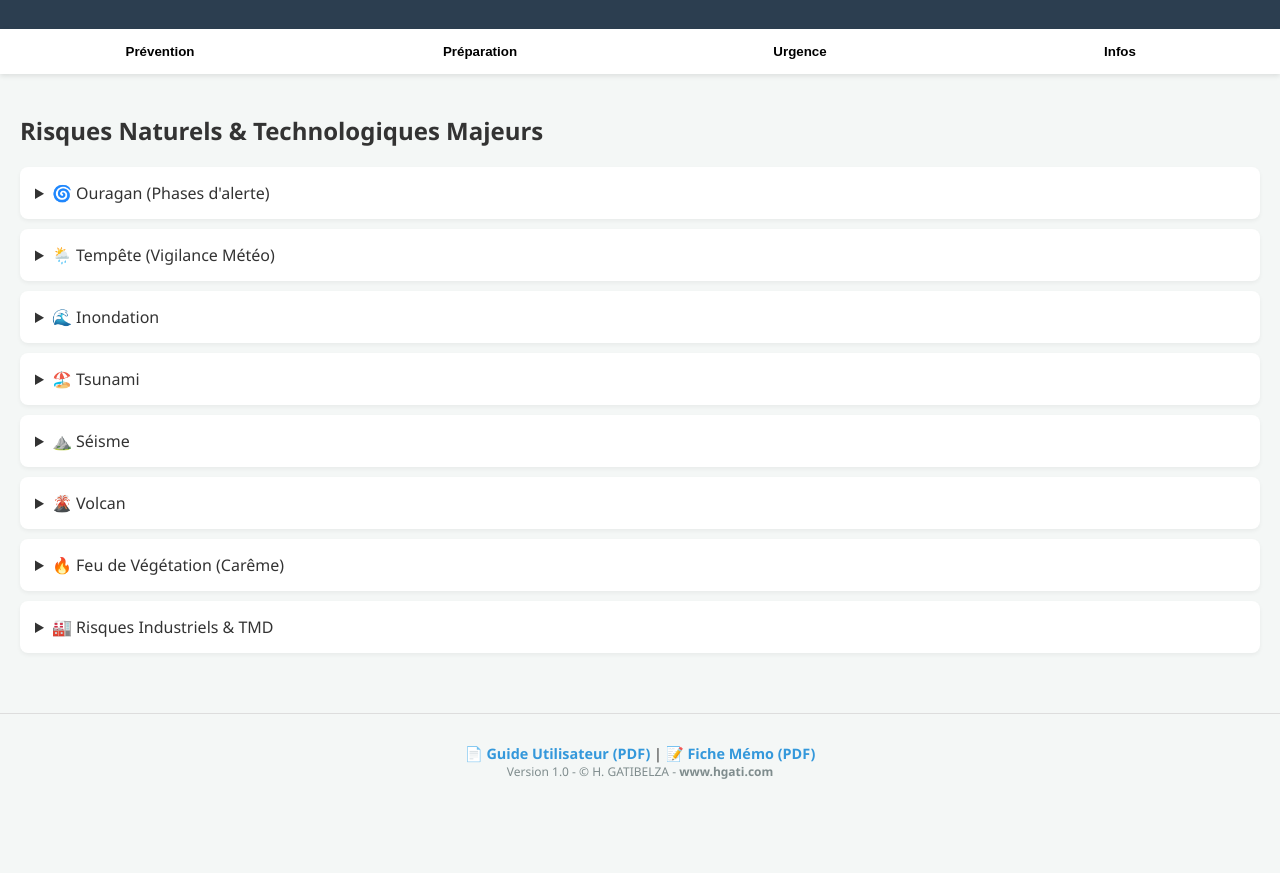
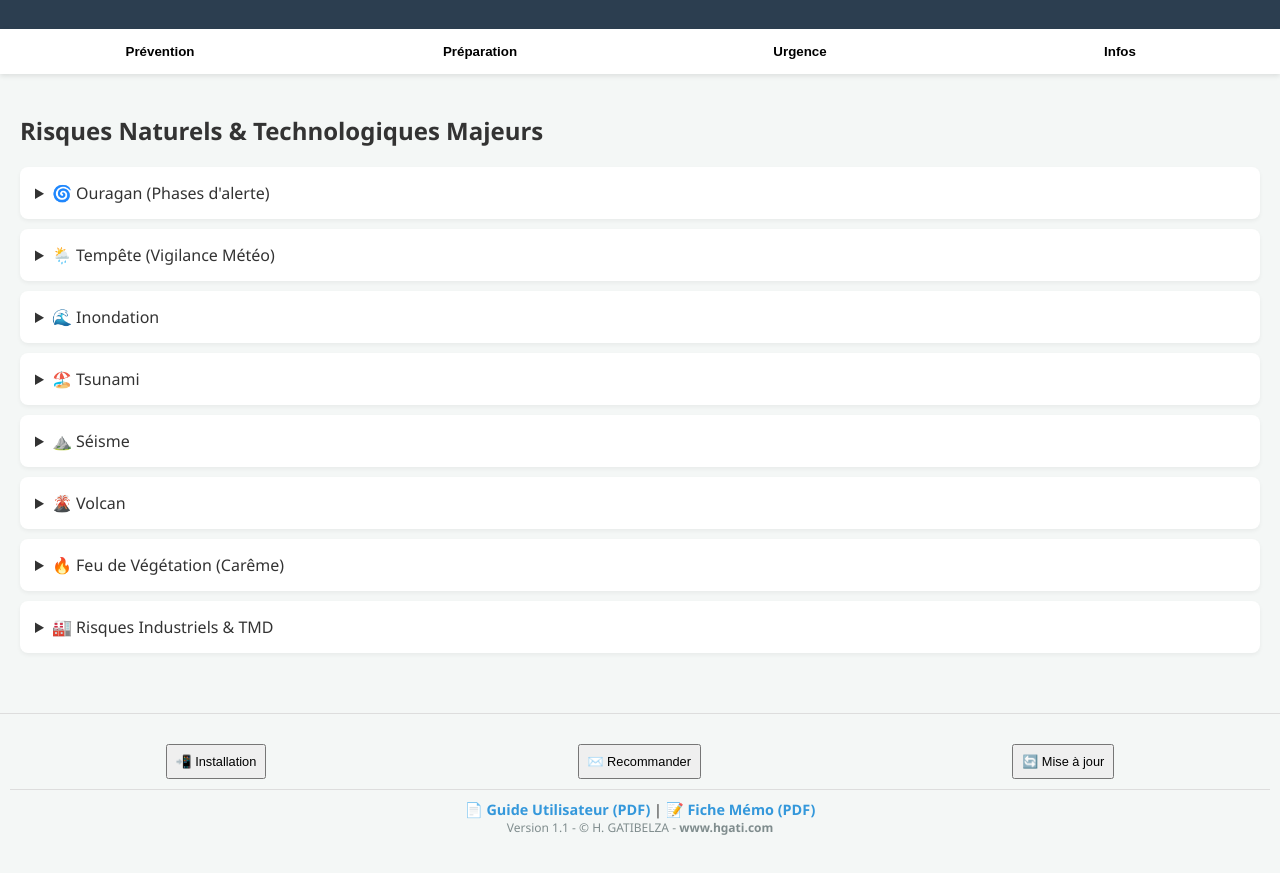
Before and after one commit to hgatibelza-cyber/pims-antilles, a plain HTML site: page index.html in a window 1280 px wide. Shown: the part 127-1000 px from the top of the page. Before the commit the page ends 977 px from the top, so only its background shows below. Drawn offline with Linux system fonts and the light colour scheme.

Commit message:
Add files via upload

```diff
--- a/index.html
+++ b/index.html
@@ -219,13 +219,71 @@
 
     <script src="script.js"></script>
 
-    <footer>
+  <footer>
+        <div class="footer-actions" style="display: flex; justify-content: space-around; padding: 10px 0; border-bottom: 1px solid #ddd; margin-bottom: 10px;">
+            <button id="installBtn" onclick="handleInstall()" style="padding: 8px; font-size: 0.8em; cursor: pointer;">📲 Installation</button>
+            <button onclick="handleRecommend()" style="padding: 8px; font-size: 0.8em; cursor: pointer;">✉️ Recommander</button>
+            <button onclick="handleUpdate()" style="padding: 8px; font-size: 0.8em; cursor: pointer;">🔄 Mise à jour</button>
+        </div>
+
         <div style="margin-top: 10px; font-size: 0.9em;">
             <a href="PIMS%20Antilles%20-%20Guide%20Utilisateur.pdf" target="_blank" style="color: #3498db; text-decoration: none;">📄 Guide Utilisateur (PDF)</a> |
             <a href="PIMS%20Antilles%20-%20Fiche%20Mémo.pdf" target="_blank" style="color: #3498db; text-decoration: none;">📝 Fiche Mémo (PDF)</a>
-        <p>Version 1.0 - &copy; H. GATIBELZA - <a href="https://www.hgati.com" target="_blank">www.hgati.com</a></p>
+            <p>Version 1.1 - &copy; H. GATIBELZA - <a href="https://www.hgati.com" target="_blank">www.hgati.com</a></p>
         </div>
     </footer>
 
+<script>
+    // --- Logique d'Installation ---
+    let deferredPrompt;
+    window.addEventListener('beforeinstallprompt', (e) => {
+        e.preventDefault();
+        deferredPrompt = e;
+        // On peut afficher le bouton ici s'il était caché
+    });
+
+    async function handleInstall() {
+        const userAgent = window.navigator.userAgent.toLowerCase();
+        const isiOS = /iphone|ipad|ipod/.test(userAgent);
+
+        if (isiOS) {
+            alert("Sur iOS : cliquez sur l'icône de partage en bas du navigateur (carré avec flèche) puis sur 'Sur l'écran d'accueil'.");
+        } else if (deferredPrompt) {
+            deferredPrompt.prompt();
+            const { outcome } = await deferredPrompt.userChoice;
+            if (outcome === 'accepted') deferredPrompt = null;
+        } else {
+            alert("L'installation est gérée par votre navigateur. Si l'option n'apparaît pas, l'application est déjà installée ou votre navigateur ne supporte pas l'installation directe.");
+        }
+    }
+
+    // --- Logique de Recommandation ---
+    function handleRecommend() {
+        const subject = encodeURIComponent("PIMS Antilles : Ton guide de survie");
+        const body = encodeURIComponent("Salut, je te recommande cette application pour rester informé des risques aux Antilles : https://pims-antilles.vercel.app");
+        window.location.href = `mailto:?subject=${subject}&body=${body}`;
+    }
+
+    // --- Logique de Mise à jour (Reset) ---
+    async function handleUpdate() {
+        if (confirm("Voulez-vous forcer la mise à jour ? Cela videra le cache et rechargera l'application.")) {
+            // Nettoyage des caches
+            if ('caches' in window) {
+                const keys = await caches.keys();
+                await Promise.all(keys.map(key => caches.delete(key)));
+            }
+            // Nettoyage des Service Workers
+            if ('serviceWorker' in navigator) {
+                const registrations = await navigator.serviceWorker.getRegistrations();
+                for (let registration of registrations) {
+                    registration.unregister();
+                }
+            }
+            // Rechargement forcé
+            window.location.reload(true);
+        }
+    }
+</script>
+
 </body>
 </html>
```
